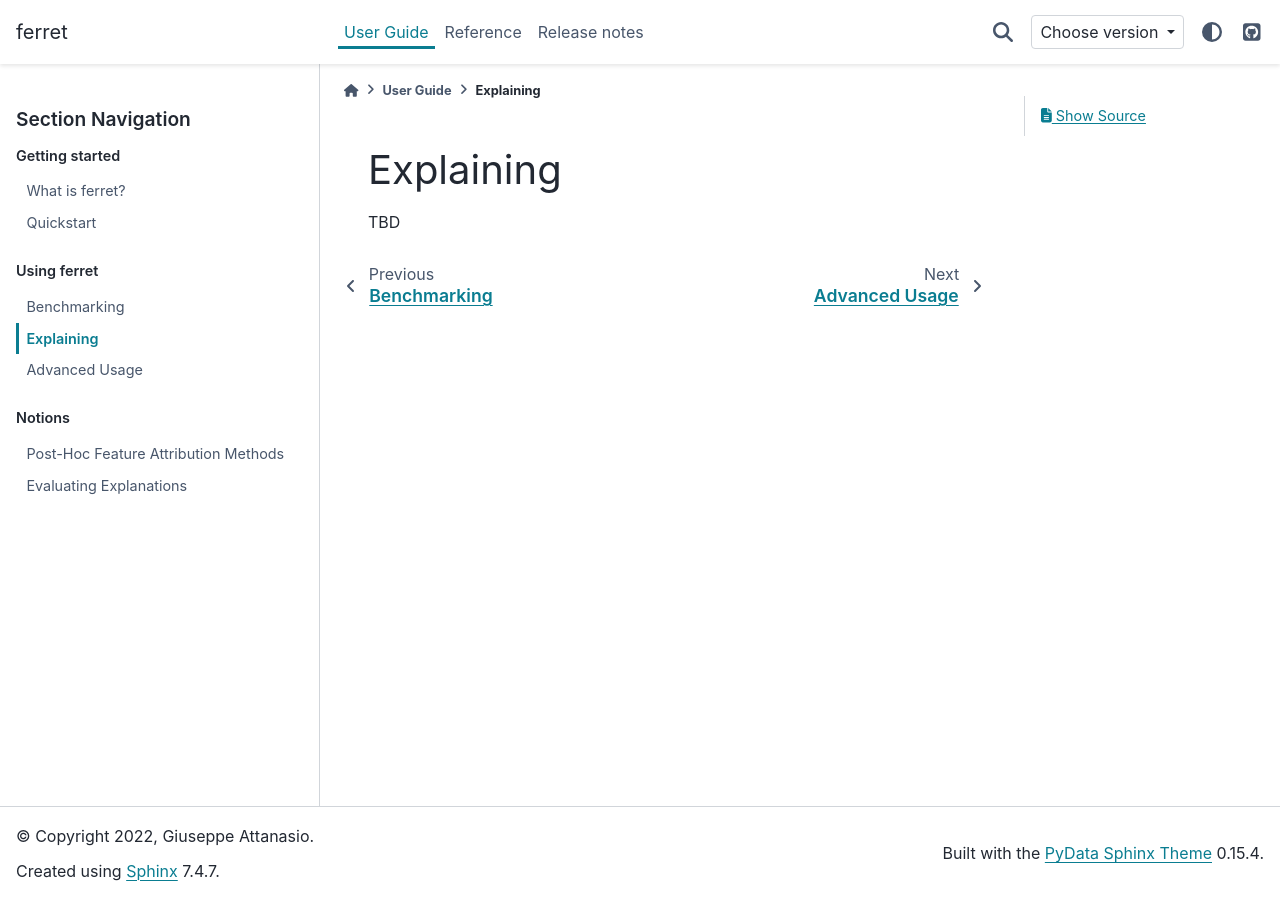
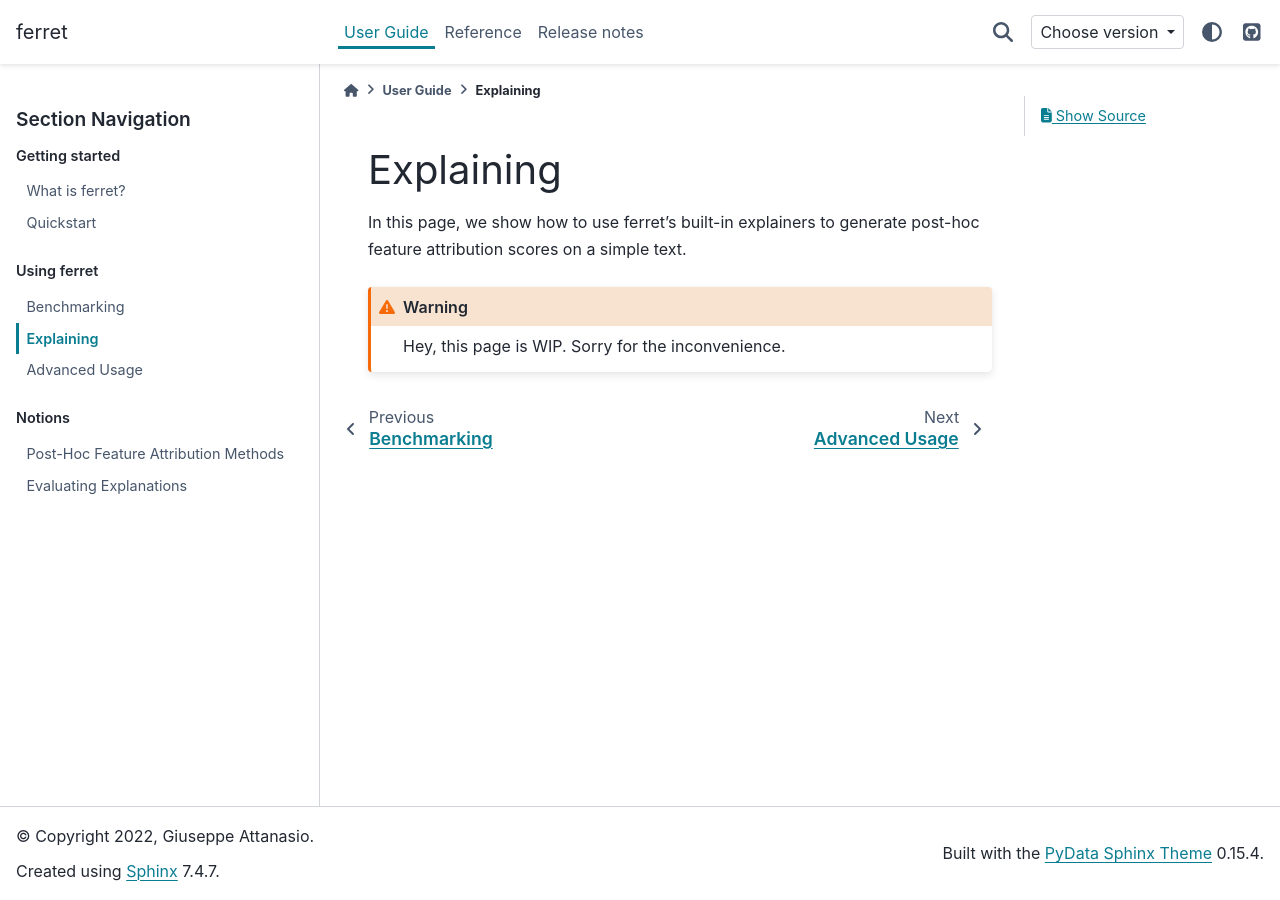
Before and after one commit to g8a9/ferret, a Sphinx documentation site: the page built from docs/source/user_guide/explaining.rst, in a window 1280 px wide. Built offline with Sphinx 7.4.7 and the PyData theme 0.15.4, drawn with Linux system fonts in a browser that asks for light colours; comment, search, counter and statistics services are not loaded.

Commit message:
add WIP placeholders

```diff
--- a/docs/source/user_guide/benchmarking.rst
+++ b/docs/source/user_guide/benchmarking.rst
@@ -4,4 +4,8 @@
 Benchmarking
 ************
 
-TBD
+In this page, we show how to use evaluate and compare a set of explanations with our built-in
+benchmarking methods.
+
+.. warning::
+    Hey, this page is WIP. Sorry for the inconvenience.
--- a/docs/source/user_guide/explaining.rst
+++ b/docs/source/user_guide/explaining.rst
@@ -4,4 +4,8 @@
 Explaining
 **********
 
-TBD
+In this page, we show how to use ferret's built-in explainers to generate post-hoc feature
+attribution scores on a simple text.
+
+.. warning::
+    Hey, this page is WIP. Sorry for the inconvenience.
```
